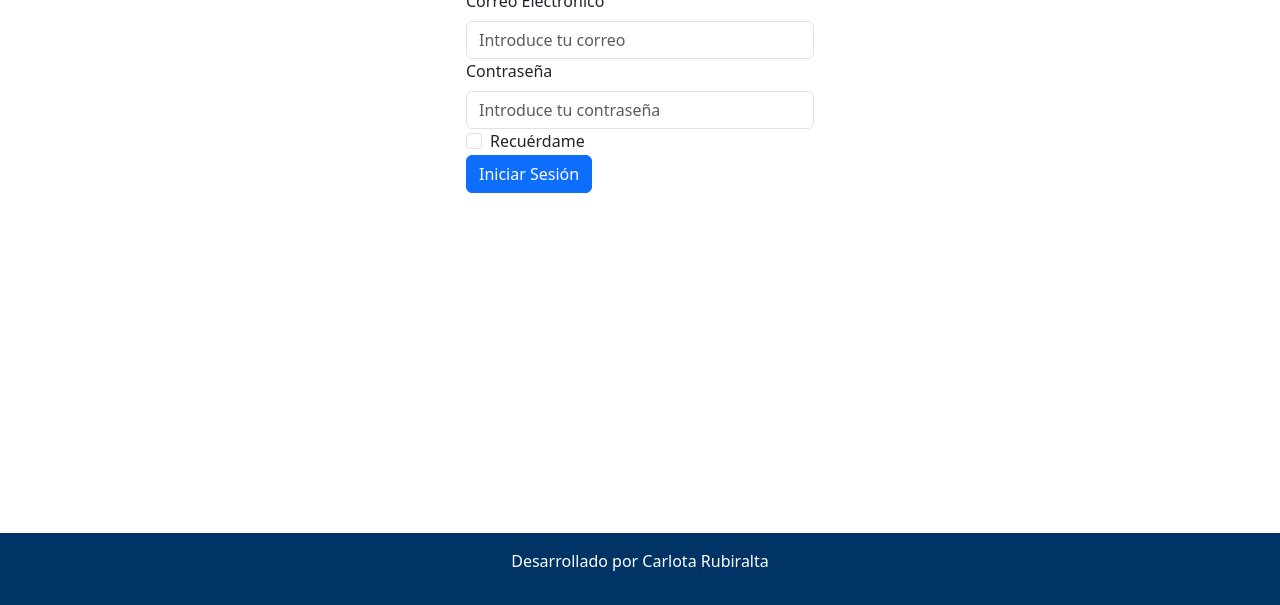
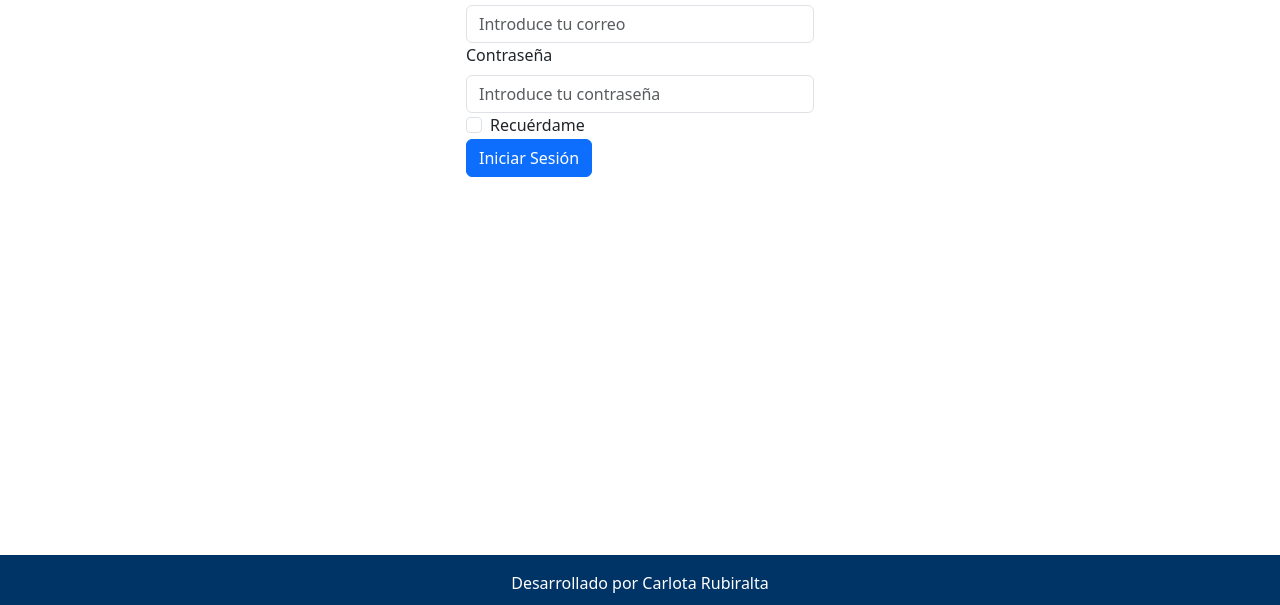
Before and after one commit to carlotarubiralta/porkapop-react, a React app: page /login in a window 1280 px wide. Shown: the part 195-800 px from the top of the page. Built offline with nearby package versions, Linux system fonts and the light colour scheme; no server answers.

Commit message:
Readme.md

```diff
--- a/src/components/layout/Footer.css
+++ b/src/components/layout/Footer.css
@@ -3,7 +3,8 @@
     color: #fff; /* Texto blanco */
     text-align: center;
     padding: 1rem;
-    position: absolute;
+    position: fixed;
     bottom: 0;
     width: 100%;
+    height: 50px;
   }
--- /dev/null
+++ b/src/components/layout/Layout.css
@@ -0,0 +1,9 @@
+.layout {
+    display: flex;
+    flex-direction: column;
+    min-height: 100vh;
+  }
+
+  .content {
+    flex: 1;
+  }
--- a/src/components/layout/Layout.js
+++ b/src/components/layout/Layout.js
@@ -2,16 +2,17 @@ import React from 'react';
 import { Container } from 'react-bootstrap';
 import Header from './Header';
 import Footer from './Footer';
+import './Layout.css';
 
 function Layout({ children }) {
   return (
-    <>
+    <div className="layout">
       <Header />
-      <Container className="mt-3">
+      <Container className="content">
         {children}
       </Container>
       <Footer />
-    </>
+    </div>
   );
 }
 
```
Also changed, not shown: README.md.
